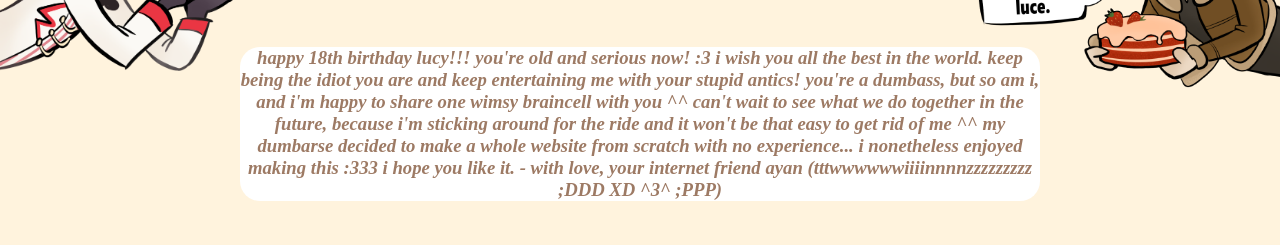
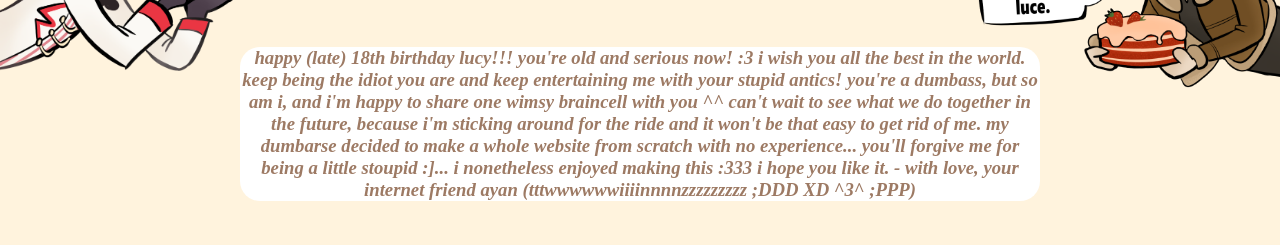
Before and after one commit to raveyan/lucy, a plain HTML site: page index.html in a window 1280 px wide. Shown: the part 412-657 px from the top of the page. Drawn offline with Linux system fonts and the light colour scheme.

Commit message:
Update index.html

```diff
--- a/index.html
+++ b/index.html
@@ -15,7 +15,7 @@
         </div>
 
       <div class="box">
-          <h3> <maintext>happy 18th birthday lucy!!! you're old and serious now! :3 i wish you all the best in the world. keep being the idiot you are and keep entertaining me with your stupid antics! you're a dumbass, but so am i, and i'm happy to share one wimsy braincell with you ^^  can't wait to see what we do together in the future, because i'm sticking around for the ride and it won't be that easy to get rid of me ^^ my dumbarse decided to make a whole website from scratch with no experience... i nonetheless enjoyed making this :333 i hope you like it.
+          <h3> <maintext>happy (late) 18th birthday lucy!!! you're old and serious now! :3 i wish you all the best in the world. keep being the idiot you are and keep entertaining me with your stupid antics! you're a dumbass, but so am i, and i'm happy to share one wimsy braincell with you ^^  can't wait to see what we do together in the future, because i'm sticking around for the ride and it won't be that easy to get rid of me. my dumbarse decided to make a whole website from scratch with no experience... you'll forgive me for being a little stoupid :]... i nonetheless enjoyed making this :333 i hope you like it.
               - with love, your internet friend ayan
             (tttwwwwwwiiiinnnnzzzzzzzzz ;DDD XD ^3^ ;PPP)</maintext></h3>
         </div>
```
